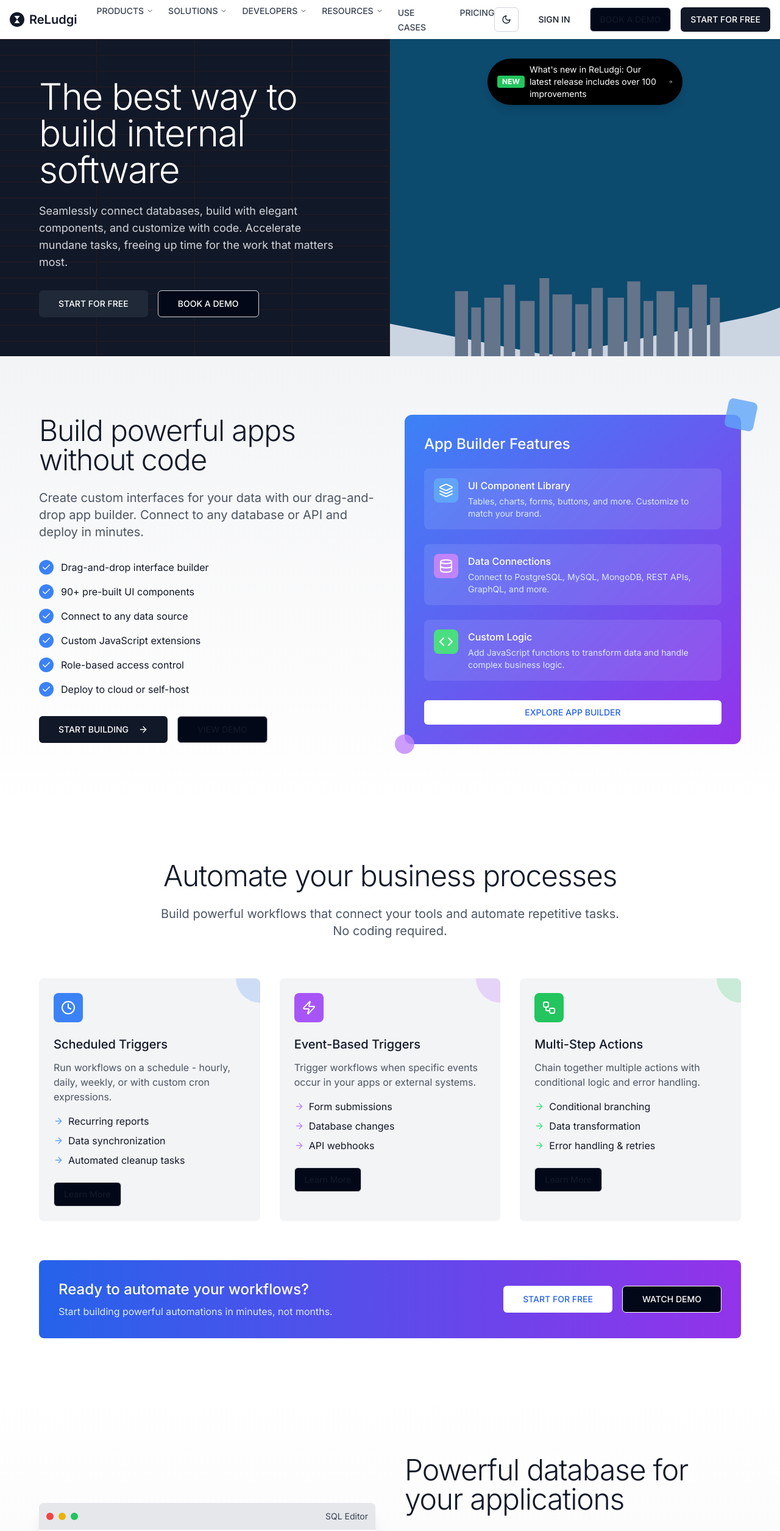
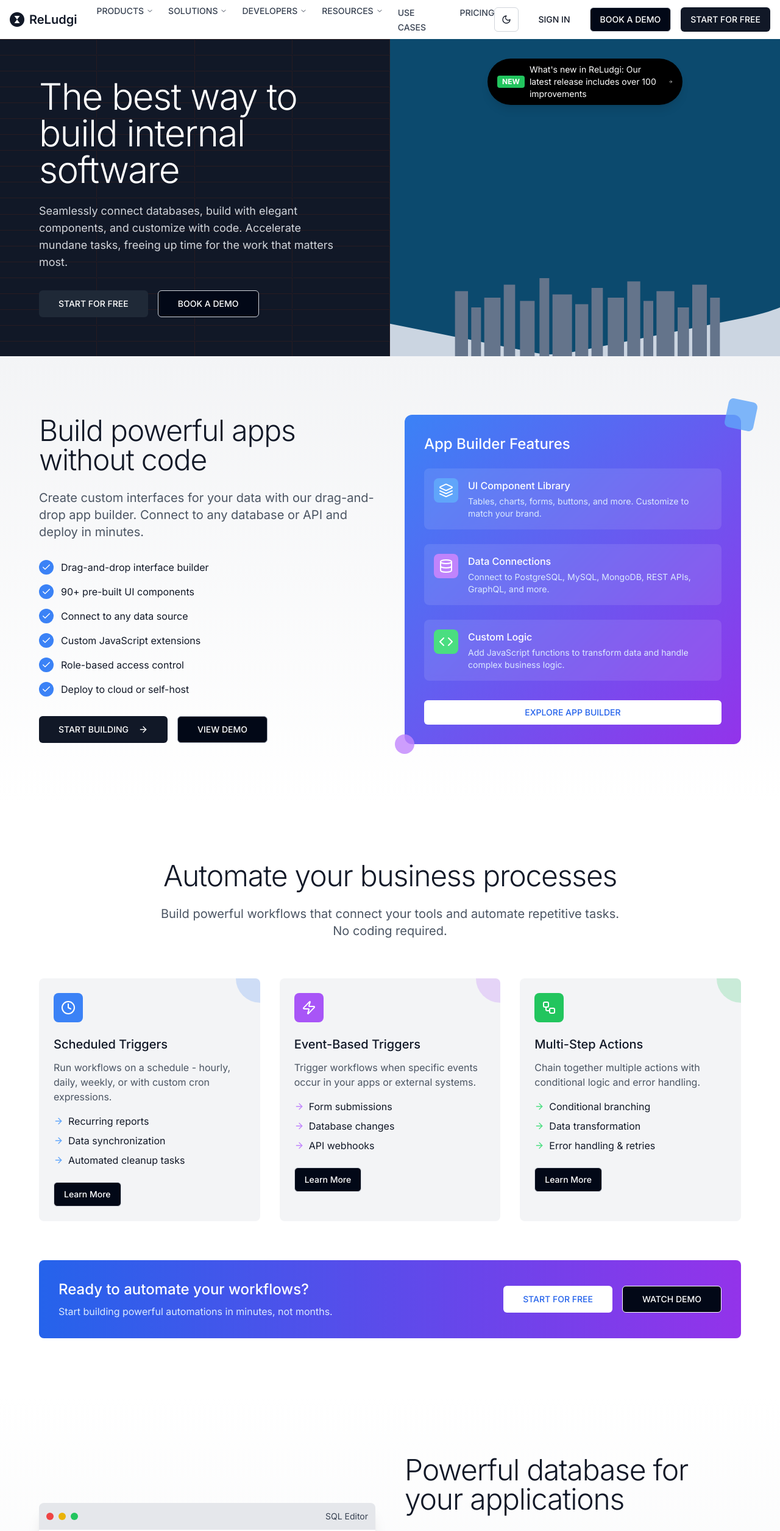
Before and after one commit to nohsangwoo/retool-clone, a Next.js app: page / in a window 1280 px wide. Shown: the top 2510 px of the page at 61% size. Built offline with nearby package versions, Linux system fonts and the light colour scheme.

Commit message:
fix: css 조정

```diff
--- a/app/page.tsx
+++ b/app/page.tsx
@@ -40,7 +40,7 @@ export default function Home() {
                 <Button
                   size="lg"
                   variant="outline"
-                  className="border-gray-700 hover:bg-gray-800 dark:border-gray-300 dark:hover:bg-gray-200 dark:text-white"
+                  className="border-gray-700 text-black hover:bg-gray-800 dark:border-gray-300 dark:hover:bg-gray-200 dark:text-white"
                 >
                   BOOK A DEMO
                 </Button>
@@ -108,7 +108,7 @@ export default function Home() {
                 <Button
                   size="lg"
                   variant="outline"
-                  className="border-gray-700 hover:bg-gray-800 dark:border-gray-300 dark:hover:bg-gray-200 dark:text-white"
+                  className="border-gray-700 text-black dark:text-white hover:bg-gray-800 dark:border-gray-300 dark:hover:bg-gray-200 dark:text-white"
                 >
                   BOOK A DEMO
                 </Button>
--- a/components/apps-section.tsx
+++ b/components/apps-section.tsx
@@ -86,7 +86,7 @@ export default function AppsSection() {
                 <Button
                   size="lg"
                   variant="outline"
-                  className="border-gray-700 hover:bg-gray-800 text-white dark:border-gray-400 dark:text-gray-900 dark:hover:bg-gray-200"
+                  className="border-gray-700 text-black dark:text-white hover:bg-gray-800 dark:border-gray-400 dark:hover:bg-gray-200"
                 >
                   VIEW DEMO
                 </Button>
--- a/components/footer.tsx
+++ b/components/footer.tsx
@@ -167,7 +167,7 @@ export default function Footer() {
               </Button>
               <Button
                 variant="outline"
-                className="w-full border-gray-700 hover:bg-gray-800 dark:border-gray-300 dark:hover:bg-gray-200 dark:text-gray-900"
+                className="w-full text-black dark:text-white hover:text-white dark:hover:text-black border-gray-700 hover:bg-gray-800 dark:border-gray-300 dark:hover:bg-gray-200 "
               >
                 BOOK A DEMO
               </Button>
--- a/components/get-started-section.tsx
+++ b/components/get-started-section.tsx
@@ -89,7 +89,7 @@ export default function GetStartedSection({ id = "get-started-section" }: GetSta
                 <Button
                   size="lg"
                   variant="outline"
-                  className="border-gray-700 hover:bg-gray-800 text-white dark:border-gray-400 dark:text-gray-900 dark:hover:bg-gray-200"
+                  className="border-gray-700 text-black dark:text-white hover:text-white dark:hover:text-black hover:bg-gray-800 dark:border-gray-400 dark:hover:bg-gray-200"
                 >
                   BOOK A DEMO
                 </Button>
--- a/components/nav-bar.tsx
+++ b/components/nav-bar.tsx
@@ -127,7 +127,7 @@ export default function NavBar() {
           </Button>
           <Button
             variant="outline"
-            className="border-gray-700 hover:bg-gray-800 dark:border-gray-300 dark:hover:bg-gray-200 dark:text-gray-900"
+            className="border-gray-700 text-black dark:text-white hover:bg-gray-800 dark:border-gray-300 dark:hover:bg-gray-200 "
           >
             BOOK A DEMO
           </Button>
@@ -196,7 +196,7 @@ export default function NavBar() {
           </Button>
           <Button
             variant="outline"
-            className="border-gray-700 hover:bg-gray-800 dark:border-gray-300 dark:hover:bg-gray-200 dark:text-gray-900"
+            className="border-gray-700 text-black hover:bg-gray-800 dark:border-gray-300 dark:hover:bg-gray-200 dark:text-gray-900"
           >
             BOOK A DEMO
           </Button>
--- a/components/testimonials-section.tsx
+++ b/components/testimonials-section.tsx
@@ -159,7 +159,7 @@ export default function TestimonialsSection() {
                         variant="outline"
                         size="icon"
                         onClick={prevTestimonial}
-                        className="border-gray-700 hover:bg-gray-800 text-white dark:border-gray-300 dark:bg-gray-200 dark:text-gray-900 dark:hover:bg-gray-300"
+                        className="border-gray-700 hover:bg-gray-800 dark:text-black text-black hover:text-white dark:border-gray-300 dark:bg-gray-200 dark:hover:bg-gray-300 "
                       >
                         <ChevronLeft className="h-4 w-4" />
                       </Button>
@@ -167,7 +167,7 @@ export default function TestimonialsSection() {
                         variant="outline"
                         size="icon"
                         onClick={nextTestimonial}
-                        className="border-gray-700 hover:bg-gray-800 text-white dark:border-gray-300 dark:bg-gray-200 dark:text-gray-900 dark:hover:bg-gray-300"
+                        className="border-gray-700 hover:bg-gray-800 dark:text-black text-black hover:text-white dark:border-gray-300 dark:bg-gray-200 dark:hover:bg-gray-300"
                       >
                         <ChevronRight className="h-4 w-4" />
                       </Button>
@@ -199,7 +199,7 @@ export default function TestimonialsSection() {
               <Button
                 size="lg"
                 variant="outline"
-                className="border-gray-700 hover:bg-gray-800 text-white dark:border-gray-400 dark:text-gray-900 dark:hover:bg-gray-200"
+                className="border-gray-700 text-black dark:text-white hover:bg-gray-800 dark:border-gray-400 dark:hover:bg-gray-200 hover:text-white dark:hover:text-black"
               >
                 READ CUSTOMER STORIES
               </Button>
--- a/components/workflows-section.tsx
+++ b/components/workflows-section.tsx
@@ -87,7 +87,7 @@ export default function WorkflowsSection() {
                 </ul>
                 <Button
                   variant="outline"
-                  className="border-gray-700 hover:bg-gray-800 dark:border-gray-300 dark:hover:bg-gray-200"
+                  className="border-gray-700 text-black dark:text-white hover:bg-gray-800 dark:border-gray-300 dark:hover:bg-gray-200"
                 >
                   Learn More
                 </Button>
@@ -125,7 +125,7 @@ export default function WorkflowsSection() {
                 </ul>
                 <Button
                   variant="outline"
-                  className="border-gray-700 hover:bg-gray-800 dark:border-gray-300 dark:hover:bg-gray-200"
+                  className="border-gray-700 text-black dark:text-white hover:bg-gray-800 dark:border-gray-300 dark:hover:bg-gray-200"
                 >
                   Learn More
                 </Button>
@@ -163,7 +163,7 @@ export default function WorkflowsSection() {
                 </ul>
                 <Button
                   variant="outline"
-                  className="border-gray-700 hover:bg-gray-800 dark:border-gray-300 dark:hover:bg-gray-200"
+                  className="border-gray-700 text-black dark:text-white hover:bg-gray-800 dark:border-gray-300 dark:hover:bg-gray-200"
                 >
                   Learn More
                 </Button>
```
